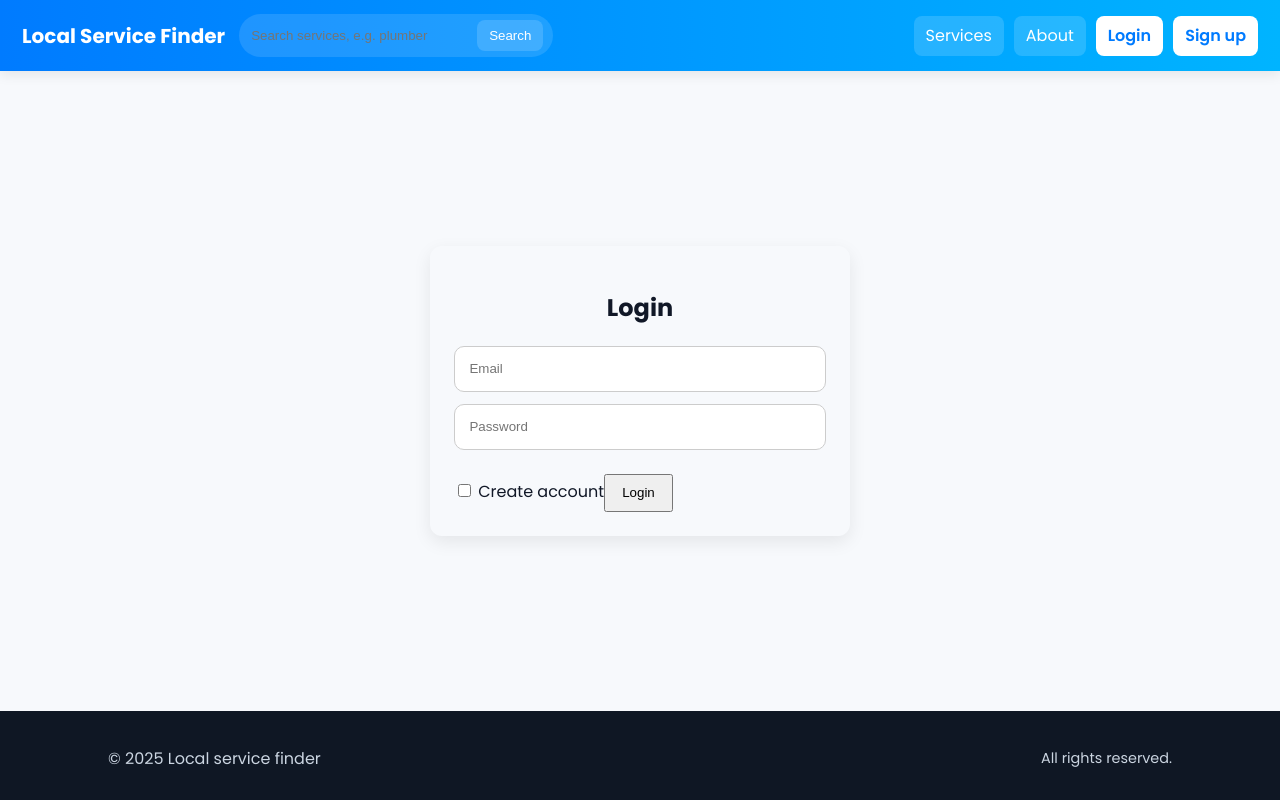
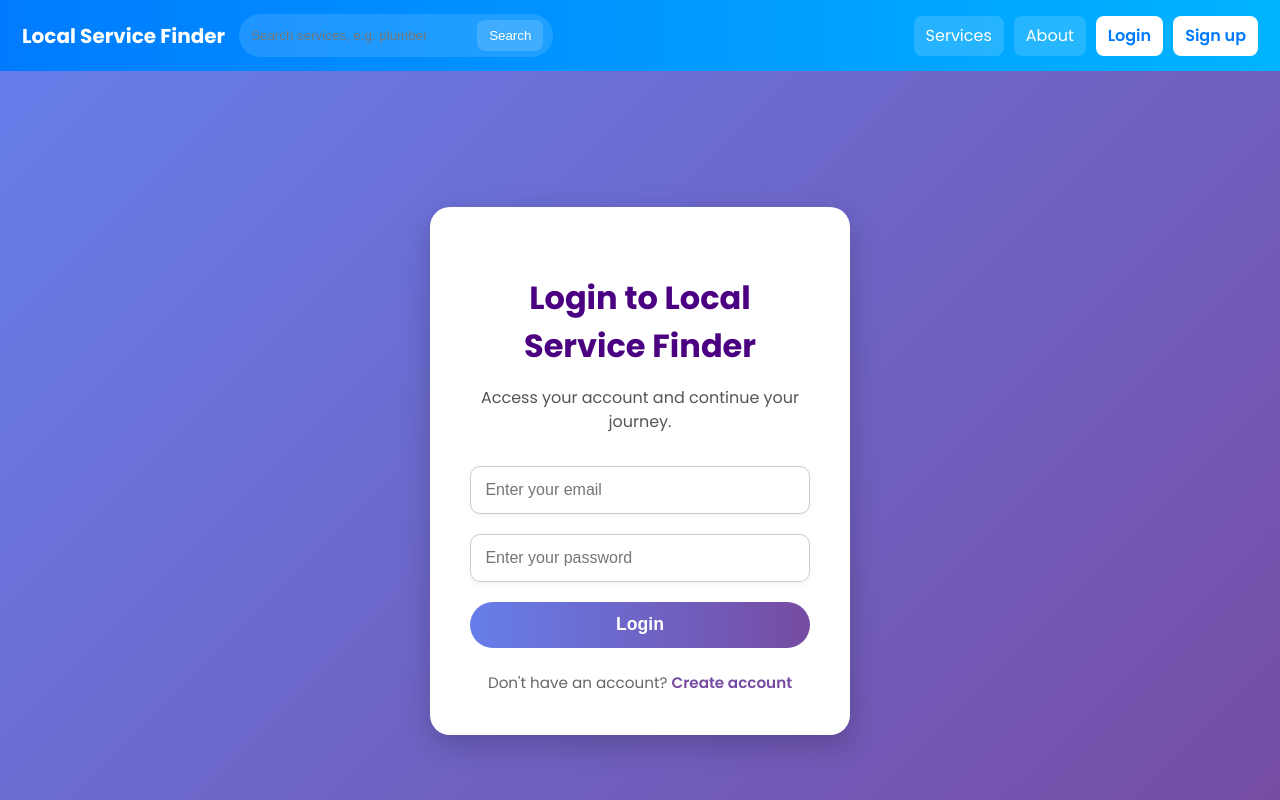
Before and after one commit to Tanishk-123/local-service-finder-2, a React (Vite) app in the folder Frontend/: page /login in a window 1280 px wide. Shown: the top 800 px of the page. Built offline with nearby package versions, Linux system fonts and the light colour scheme; no server answers; the database is empty.

Commit message:
Login page fixed and added styles

```diff
--- a/Frontend/src/pages/Login.jsx
+++ b/Frontend/src/pages/Login.jsx
@@ -1,38 +1,147 @@
-import React,{useState} from"react";
-import{useNavigate} from"react-router-dom";
-import{useAuth} from"../contexts/AuthContext";
-import{motion} from"framer-motion";
+import React from "react";
+import { useNavigate, Link } from "react-router-dom";
+import { useAuth } from "../contexts/AuthContext";
+import { motion } from "framer-motion";
+import { useForm } from "react-hook-form";
 
-export default function Login(){
-  const[name,setName]=useState("");
-  const[email,setEmail]=useState("");
-  const[password,setPassword]=useState("");
-  const[isSignup,setIsSignup]=useState(false);
-  const{login,signup}=useAuth();
-  const nav=useNavigate();
+export default function Login() {
+  const { login } = useAuth();
+  const nav = useNavigate();
 
-  async function handleSubmit(e){
-    e.preventDefault();
-    if(!email||!password) return alert("Enter email & password.");
-    try{
-      if(isSignup) await signup({name,email,password});
-      else await login({email,password});
+  const {
+    register,
+    handleSubmit,
+    formState: { errors, isSubmitting }
+  } = useForm();
+
+  async function onSubmit(data) {
+    if (!data.email || !data.password) return alert("Enter email & password.");
+    try {
+      await login({ email: data.email, password: data.password });
       nav("/");
-    }catch(err){ alert(err.message);}
+    } catch (err) {
+      alert(err.message);
+    }
   }
 
-  return(
-    <div style={{display:"flex",justifyContent:"center",alignItems:"center",minHeight:"80vh"}}>
-      <motion.div initial={{opacity:0,y:20}} animate={{opacity:1,y:0}} style={{width:420,borderRadius:12,padding:24,boxShadow:"0 6px 18px rgba(0,0,0,0.08)"}}>
-        <h2 style={{textAlign:"center"}}>{isSignup?"Sign up":"Login"}</h2>
-        <form onSubmit={handleSubmit}>
-          {isSignup&&<input placeholder="Full name" style={s} value={name}onChange={e=>setName(e.target.value)}/>}
-          <input placeholder="Email" style={s} value={email}onChange={e=>setEmail(e.target.value)}/>
-          <input type="password" placeholder="Password" style={s} value={password}onChange={e=>setPassword(e.target.value)}/>
-          <label><input type="checkbox" checked={isSignup}onChange={e=>setIsSignup(e.target.checked)}/> Create account</label>
-          <button type="submit" style={{padding:"0.6rem 1rem",marginTop:12}}>{isSignup?"Sign up":"Login"}</button>
-        </form>
+  return (
+    <div
+      style={{
+        background: "linear-gradient(135deg, #667eea 0%, #764ba2 100%)",
+        minHeight: "100vh",
+        display: "flex",
+        justifyContent: "center",
+        alignItems: "center",
+        padding: "20px",
+      }}
+    >
+      <motion.div
+        initial={{ opacity: 0, y: -40 }}
+        animate={{ opacity: 1, y: 0 }}
+        transition={{ duration: 0.8, ease: "easeOut" }}
+        style={{
+          background: "#fff",
+          borderRadius: "20px",
+          boxShadow: "0px 10px 30px rgba(0,0,0,0.2)",
+          width: "100%",
+          maxWidth: "420px",
+          padding: "2.5rem",
+          textAlign: "center",
+        }}
+      >
+        <h2
+          style={{
+            marginBottom: "1rem",
+            color: "#4B0082",
+            fontSize: "2rem",
+            fontWeight: "700",
+          }}
+        >
+          Login to Local Service Finder
+        </h2>
+
+        <p style={{ color: "#555", marginBottom: "2rem" }}>
+          Access your account and continue your journey.
+        </p>
+
+        <motion.form
+          onSubmit={handleSubmit(onSubmit)}
+          initial={{ scale: 0.9 }}
+          animate={{ scale: 1 }}
+          transition={{ duration: 0.5 }}
+        >
+          <div style={{ marginBottom: "1.2rem" }}>
+            <input
+              placeholder="Enter your email"
+              style={inputStyle}
+              {...register("email", { required: "Email is required" })}
+            />
+            {errors.email && (
+              <div style={{ color: "#c00", marginTop: 6, fontSize: "0.9rem" }}>
+                {errors.email.message}
+              </div>
+            )}
+          </div>
+
+          <div style={{ marginBottom: "1.2rem" }}>
+            <input
+              type="password"
+              placeholder="Enter your password"
+              style={inputStyle}
+              {...register("password", {
+                required: "Password is required",
+                minLength: { value: 6, message: "Minimum 6 characters" },
+              })}
+            />
+            {errors.password && (
+              <div style={{ color: "#c00", marginTop: 6, fontSize: "0.9rem" }}>
+                {errors.password.message}
+              </div>
+            )}
+          </div>
+
+          <motion.button
+            whileHover={{ scale: 1.05 }}
+            whileTap={{ scale: 0.97 }}
+            disabled={isSubmitting}
+            type="submit"
+            style={{
+              background: "linear-gradient(90deg, #667eea, #764ba2)",
+              color: "#fff",
+              border: "none",
+              padding: "0.8rem 1.5rem",
+              fontSize: "1.1rem",
+              borderRadius: "30px",
+              cursor: "pointer",
+              fontWeight: "600",
+              width: "100%",
+            }}
+          >
+            {isSubmitting ? "Logging in..." : "Login"}
+          </motion.button>
+        </motion.form>
+
+        <div style={{ marginTop: "1.5rem", color: "#666", fontSize: "0.95rem" }}>
+          Don't have an account?{" "}
+          <Link
+            to="/register"
+            style={{ color: "#764ba2", textDecoration: "none", fontWeight: "600" }}
+          >
+            Create account
+          </Link>
+        </div>
       </motion.div>
-    </div>);
+    </div>
+  );
 }
-const s={width:"100%",padding:"0.9rem",borderRadius:10,border:"1px solid #ccc",marginBottom:12};
+
+const inputStyle = {
+  width: "100%",
+  padding: "0.9rem",
+  borderRadius: "10px",
+  border: "1px solid #ccc",
+  outline: "none",
+  fontSize: "1rem",
+  transition: "all 0.3s ease",
+  boxShadow: "0 2px 6px rgba(0,0,0,0.05)",
+};
```
